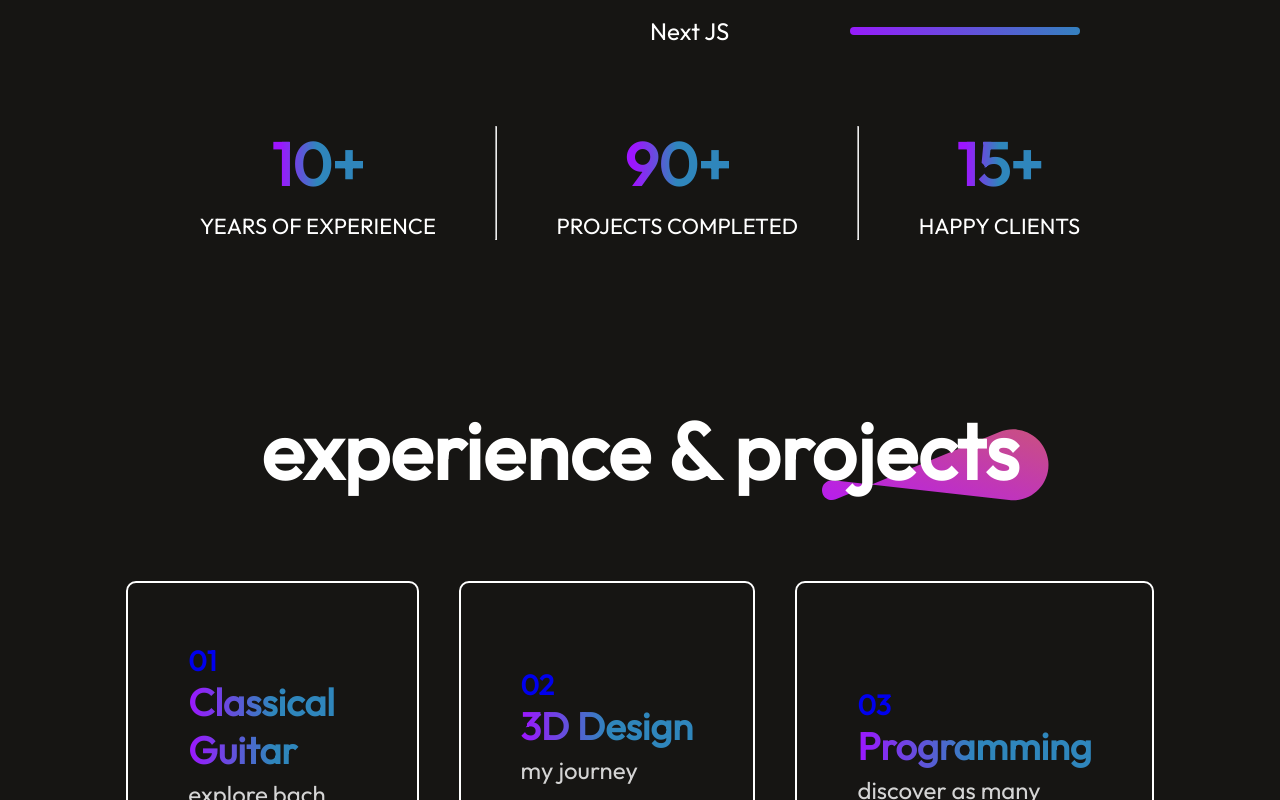
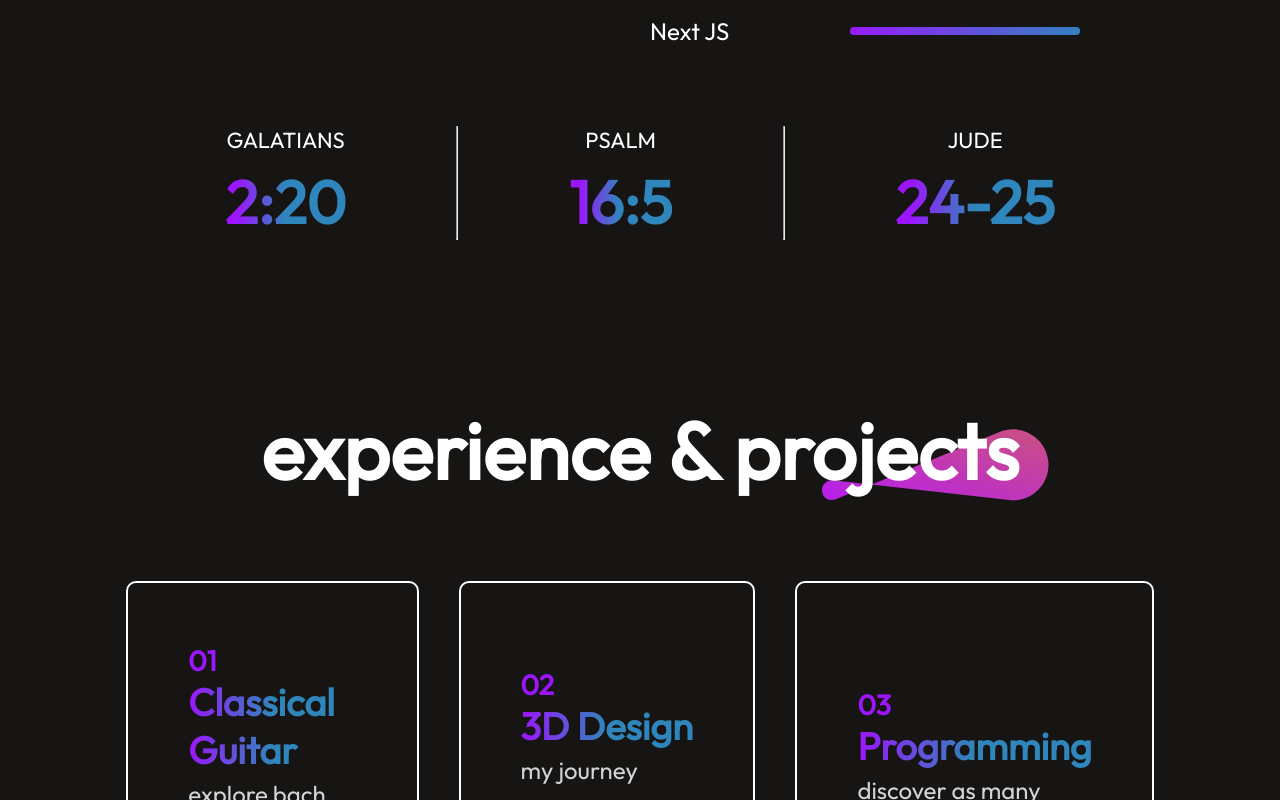
Before and after one commit to m2kung/portfolio, a React (Vite) app: page / in a window 1280 px wide. Shown: the part 1740-2540 px from the top of the page. Built offline with nearby package versions, Linux system fonts and the light colour scheme.

Commit message:
content changes

```diff
--- a/src/Components/About/About.jsx
+++ b/src/Components/About/About.jsx
@@ -30,18 +30,18 @@ const About = () => {
         </div>
         <div className="about-achievements">
                 <div className="about-achievement">
-                    <h1>10+</h1>
-                    <p>YEARS OF EXPERIENCE</p>
+                    <p>GALATIANS</p>
+                    <h1>2:20</h1>
                 </div>
                 <hr />
                 <div className="about-achievement">
-                    <h1>90+</h1>
-                    <p>PROJECTS COMPLETED</p>
+                    <p>PSALM</p>
+                    <h1>16:5</h1>
                 </div>
                 <hr />
                 <div className="about-achievement">
-                    <h1>15+</h1>
-                    <p>HAPPY CLIENTS</p>
+                    <p>JUDE</p>
+                    <h1>24-25</h1>
                 </div>
         </div>
     </div>
--- a/src/Components/Projects/Projects.css
+++ b/src/Components/Projects/Projects.css
@@ -48,6 +48,7 @@
 }
 
 .services-format h3 {
+    color: #9d15ff;
     font-size: 28px;
     font-weight: 600;
 }
```
